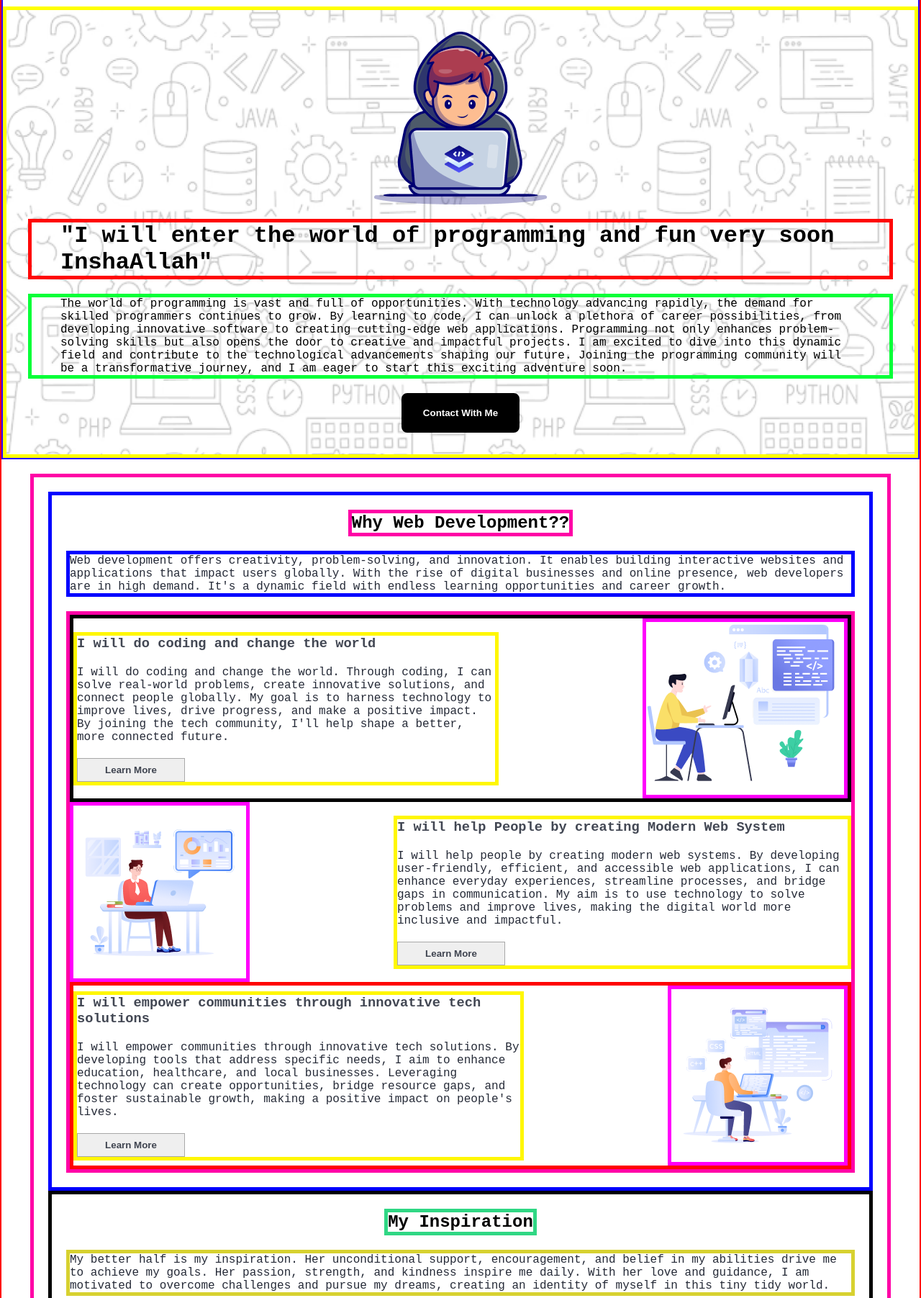
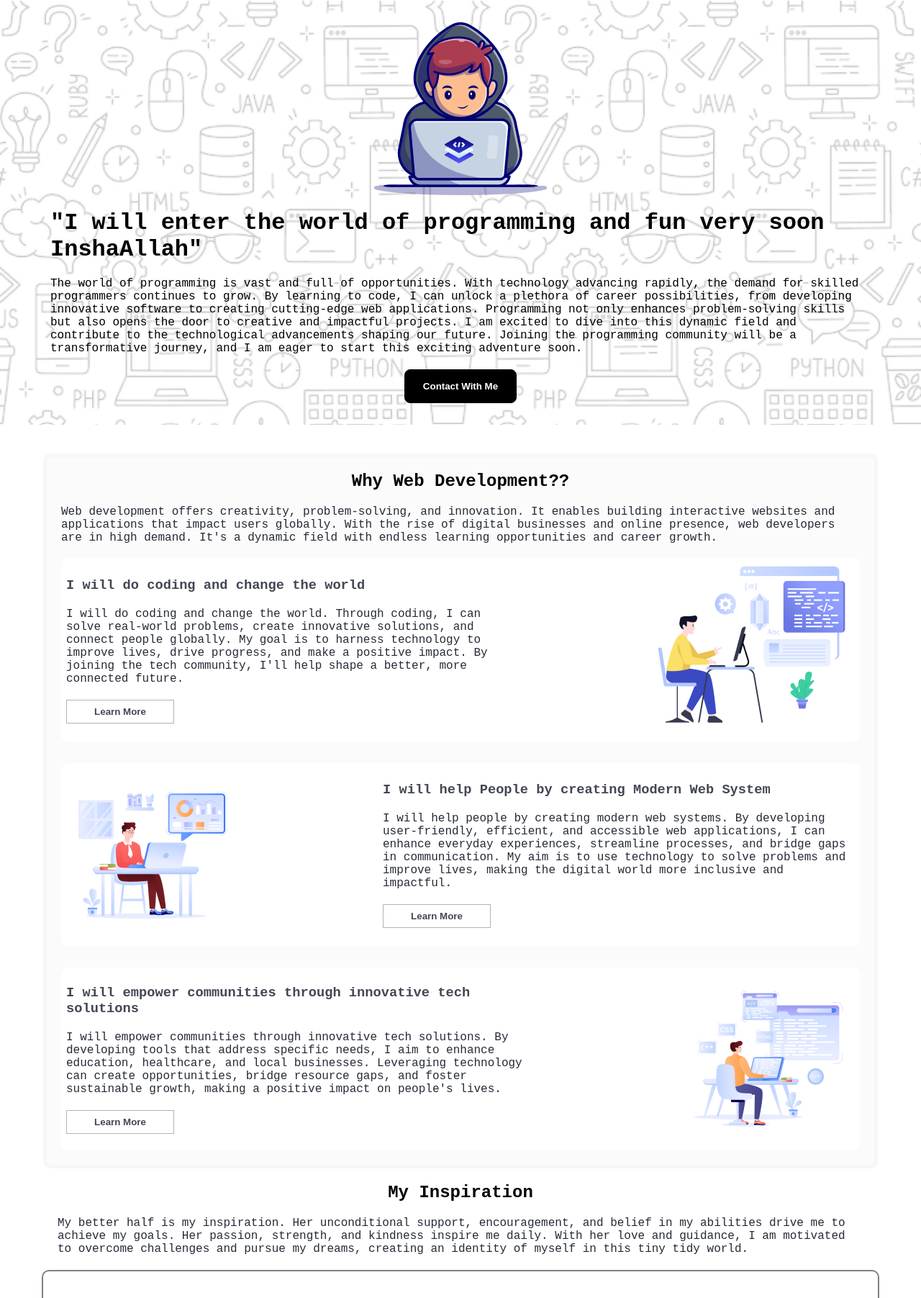
Before and after one commit to srshaon/PH_B10_A01, a plain HTML site: page index.html in a window 1280 px wide. Shown: the part 130-1933 px from the top of the page at 72% size. Drawn offline with Linux system fonts and the light colour scheme; grey boxes are pictures that could not be loaded; a web font is replaced by a local one.

Commit message:
support-added

```diff
--- a/index.html
+++ b/index.html
@@ -8,18 +8,18 @@
     <link rel="stylesheet" href="./styles/portfolio.css">
 </head>
 
-<body class="azeret-mono-normal" style="border: 2px solid red;">
-    <header style="border: 2px solid rgb(43, 0, 255);" class="header-container">
-        <nav style="border: 2px solid rgb(0, 0, 0);" class="navbar">
+<body class="azeret-mono-normal">
+    <header class="header-container">
+        <nav class="navbar">
             <strong style="font-weight: 900;">Shohanur Rahman</strong>
             <button class="resume-button">Download Resume</button>
         </nav>
         <div class="banner flex-display-with-content-center">
             <img src="./assets/Group.png" alt="" srcset="">
-            <h1 class="banner-title" style="border: 5px solid rgb(255, 6, 6);"> "I will enter the
+            <h1 class="banner-title"> "I will enter the
                 world of programming and fun very soon
                 InshaAllah"</h1>
-            <p class="banner-description" style="border: 5px solid rgb(6, 255, 56);">The world of programming is vast
+            <p class="banner-description">The world of programming is vast
                 and full of opportunities.
                 With
                 technology advancing rapidly, the demand for skilled programmers
@@ -31,22 +31,20 @@
                 contribute to the technological advancements shaping our future.
                 Joining the programming community will be a transformative journey,
                 and I am eager to start this exciting adventure soon.</p>
-            <button class="contact-btn" style="border: 5px solid rgb(0, 0, 0);">Contact With Me</button>
+            <button class="contact-btn">Contact With Me</button>
         </div>
     </header>
-    <main style="border: 5px solid rgb(255, 0, 166);" class="main-container">
-        <section style="border: 5px solid rgb(0, 0, 255);"
-            class="why-development-section flex-display-with-content-center">
-            <h1 style="border: 5px solid rgb(255, 0, 166);" class="web-development-title">Why Web Development??</h1>
-            <p style="border: 5px solid rgb(0, 0, 255);" class="web-development-para">Web development offers creativity,
+    <main class="main-container">
+        <section class="why-development-section flex-display-with-content-center">
+            <h1 class="web-development-title">Why Web Development??</h1>
+            <p class="web-development-para">Web development offers creativity,
                 problem-solving, and innovation. It
                 enables building interactive websites and applications that impact users globally. With the rise of
                 digital businesses and online presence, web developers are in high demand. It's a dynamic field with
                 endless learning opportunities and career growth.</p>
-            <div style="border: 5px solid rgb(255, 0, 166);"
-                class="web-development-details flex-display-with-content-center">
-                <div style="border: 5px solid rgb(0, 0, 0);" class="para-container-1">
-                    <div style="border: 5px solid rgb(255, 247, 2);" class="para-container-text ">
+            <div class="web-development-details flex-display-with-content-center">
+                <div class="para-container-1">
+                    <div class="para-container-text ">
                         <h3 class="para-container-text-title">I will do coding and change the world</h3>
                         <p class="para-container-text-details">I will do coding and change the world. Through coding, I
                             can solve real-world problems,
@@ -55,10 +53,10 @@
                             I'll help shape a better, more connected future.</p>
                         <button class="learn-more-btn">Learn More</button>
                     </div>
-                    <img style="border: 5px solid rgb(255, 0, 251);" src="./assets/Layer_1.png" alt="">
+                    <img src="./assets/Layer_1.png" alt="">
                 </div>
                 <div class="para-container-2">
-                    <div style="border: 5px solid rgb(255, 247, 2);" class="para-container-text ">
+                    <div class="para-container-text ">
                         <h3 class="para-container-text-title">I will help People by creating Modern Web System</h3>
                         <p class="para-container-text-details">I will help people by creating modern web systems. By
                             developing user-friendly, efficient, and accessible web applications, I can enhance everyday
@@ -67,10 +65,10 @@
                             impactful.</p>
                         <button class="learn-more-btn">Learn More</button>
                     </div>
-                    <img style="border: 5px solid rgb(255, 0, 251);" src="./assets/Group 3.png" alt="">
+                    <img src="./assets/Group 3.png" alt="">
                 </div>
-                <div style="border: 5px solid rgb(255, 2, 2);" class="para-container-3">
-                    <div style="border: 5px solid rgb(255, 247, 2);" class="para-container-text ">
+                <div class="para-container-3">
+                    <div class="para-container-text ">
                         <h3 class="para-container-text-title">I will empower communities through innovative tech
                             solutions</h3>
                         <p class="para-container-text-details">I will empower communities through innovative tech
@@ -80,14 +78,14 @@
                             growth, making a positive impact on people's lives.</p>
                         <button class="learn-more-btn">Learn More</button>
                     </div>
-                    <img style="border: 5px solid rgb(255, 0, 251);" src="./assets/Group 4.png" alt="">
+                    <img src="./assets/Group 4.png" alt="">
                 </div>
             </div>
 
         </section>
-        <section style="border: 5px solid black;" class="my-inspiration-section flex-display-with-content-center">
-            <h1 class="my-inspiration-title" style="border: 5px solid rgb(48, 215, 132);">My Inspiration</h1>
-            <p class="my-inspiration-text-details" style="border: 5px solid rgb(215, 209, 48);"> My better half is my
+        <section class="my-inspiration-section flex-display-with-content-center">
+            <h1 class="my-inspiration-title">My Inspiration</h1>
+            <p class="my-inspiration-text-details"> My better half is my
                 inspiration. Her unconditional
                 support, encouragement, and belief in my abilities
                 drive me to achieve my goals. Her passion, strength, and kindness inspire me daily. With her love
@@ -121,23 +119,21 @@
                 </div>
                 <div class="card-2">
                     <img class="card-image" src="./assets/css.png" alt="" srcset="">
-                    <h4 class="card-title" style="border: 2px solid rgb(255, 0, 0);"> CSS</h4>
-                    <p class="card-text-details" style="border: 2px solid rgb(255, 0, 0);">CSS styles web pages by
+                    <h4 class="card-title"> CSS</h4>
+                    <p class="card-text-details">CSS styles web pages by
                         controlling layout, colors,
                         fonts, and more. It enhances HTML, making sites visually appealing and responsive across
                         devices.</p>
-                    <a style="border: 2px solid rgb(255, 0, 0);" href="https://www.w3schools.com/css/"
-                        target=”_blank”>Learn More</a>
+                    <a href="https://www.w3schools.com/css/" target=”_blank”>Learn More</a>
                 </div>
                 <div class="card-3">
                     <img class="card-image" src="./assets/js.png" alt="" srcset="">
-                    <h4 class="card-title" style="border: 2px solid rgb(255, 0, 0);"> JAVASCRIPT</h4>
-                    <p class="card-text-details" style="border: 2px solid rgb(255, 0, 0);">JavaScript brings web pages
+                    <h4 class="card-title"> JAVASCRIPT</h4>
+                    <p class="card-text-details">JavaScript brings web pages
                         to life with interactivity
                         and dynamic content. It enables features like animations, form validation, and real-time
                         updates.</p>
-                    <a style="border: 2px solid rgb(255, 0, 0);" href="https://www.w3schools.com/js/"
-                        target=”_blank”>Learn More</a>
+                    <a href="https://www.w3schools.com/js/" target=”_blank”>Learn More</a>
                 </div>
             </div>
         </section>
--- a/styles/portfolio.css
+++ b/styles/portfolio.css
@@ -46,7 +46,7 @@
 
     flex-direction: column;
     gap: 20px;
-    border: 5px solid yellow;
+
     padding: 30px;
 }
 .banner-title, .banner-description {
@@ -74,6 +74,11 @@
     gap: 20px;
     padding: 20px;
 }
+.why-development-section{
+    background-color: rgba(206, 202, 202, 0.077);
+    border: 5px solid  rgba(169, 169, 169, 0.049);
+    border-radius: 10px;
+}
 .web-development-title, .my-inspiration-title, .current-target-title, .card-title{
     font-weight: 900;
 }
@@ -82,12 +87,17 @@
 }
 .web-development-details{
     flex-direction: column;
+    gap: 30px;
 }
 .para-container-1, .para-container-2, .para-container-3{
     display: flex;
     justify-content: space-between;
     align-items: center;
     gap: 200px;
+    background-color: white;
+    border: 2px solid white;
+    border-radius: 10px;
+    padding: 5px;
 }
 .para-container-text{
     display: flex;
@@ -100,6 +110,7 @@
     border: 1px solid rgba(0, 0, 0, 0.298);
     font-weight: 600;
     color: #151b2ace;
+    background-color: white;
 }
 .para-container-text-title{
     font-weight: bold;
```
